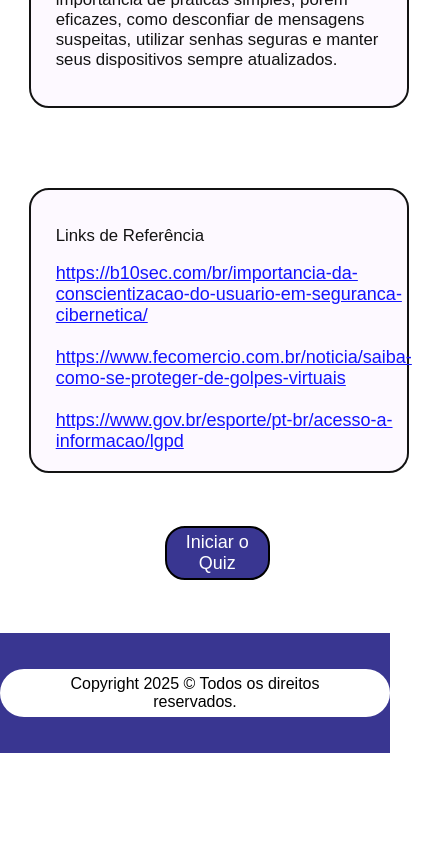
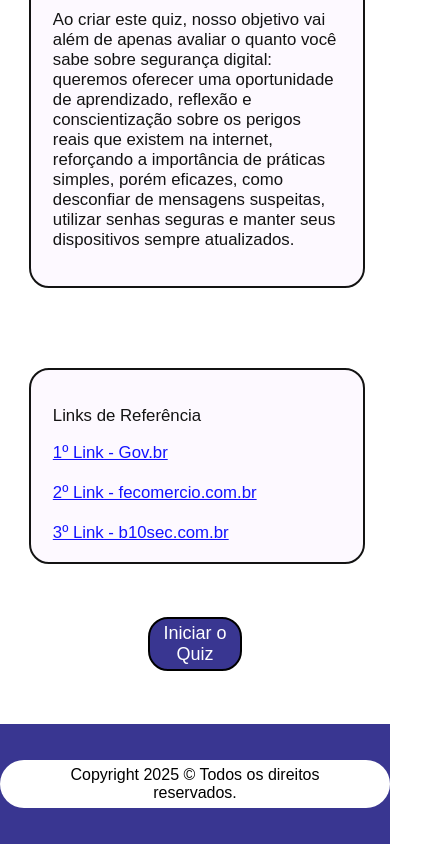
Before and after one commit to Robert-025/Pex-UniDrummond-5, a React (Create React App) app: page / in a window 390 px wide. Shown: the part 2082-2926 px from the top of the page, 428 px wide, since content can reach past the window. Before the commit the page ends 2835 px from the top, so only its background shows below. Built offline with nearby package versions, Linux system fonts and the light colour scheme.

Commit message:
erro nos links corrigidos

```diff
--- a/src/components/App.js
+++ b/src/components/App.js
@@ -59,13 +59,13 @@ export default function App() {
               </p>
               <Link className='linkedin'
                 to="https://b10sec.com/br/importancia-da-conscientizacao-do-usuario-em-seguranca-cibernetica/">
-                https://b10sec.com/br/importancia-da-conscientizacao-do-usuario-em-seguranca-cibernetica/ <br/><br/></Link>
+                1º Link - Gov.br <br/><br/></Link>
               <Link className='linkedin'
                 to="https://www.fecomercio.com.br/noticia/saiba-como-se-proteger-de-golpes-virtuais">
-                https://www.fecomercio.com.br/noticia/saiba-como-se-proteger-de-golpes-virtuais <br/><br/></Link>
+                2º Link - fecomercio.com.br <br/><br/></Link>
               <Link className='linkedin'
                 to="https://www.gov.br/esporte/pt-br/acesso-a-informacao/lgpd">
-                https://www.gov.br/esporte/pt-br/acesso-a-informacao/lgpd</Link>
+                3º Link - b10sec.com.br</Link>
             </div>
           </div>
           <div className="espaco-botao">
--- a/src/styles/App.css
+++ b/src/styles/App.css
@@ -498,6 +498,10 @@ label {
     font-size: 1.05rem;
   }
 
+  .frases a {
+    font-size: 1.05rem;
+  }
+
   .btn-inicial a {
     font-size: 1.05rem;
     width: auto;
```
